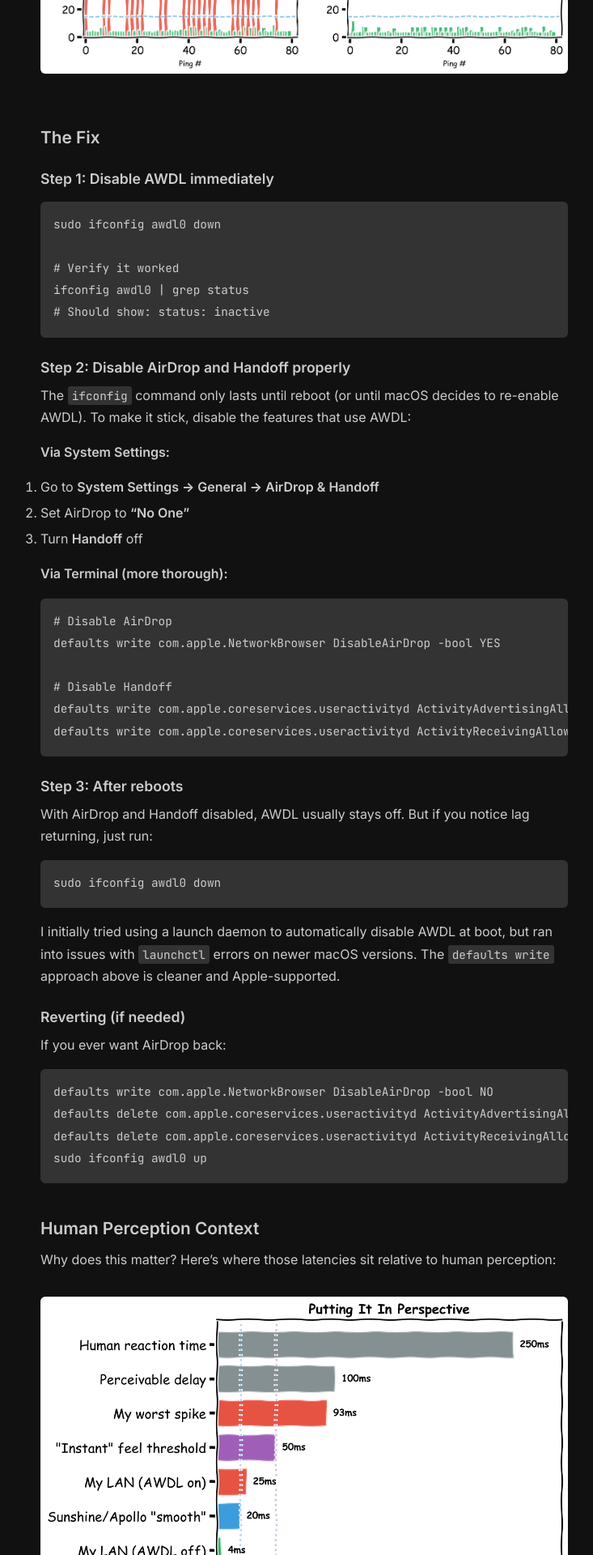
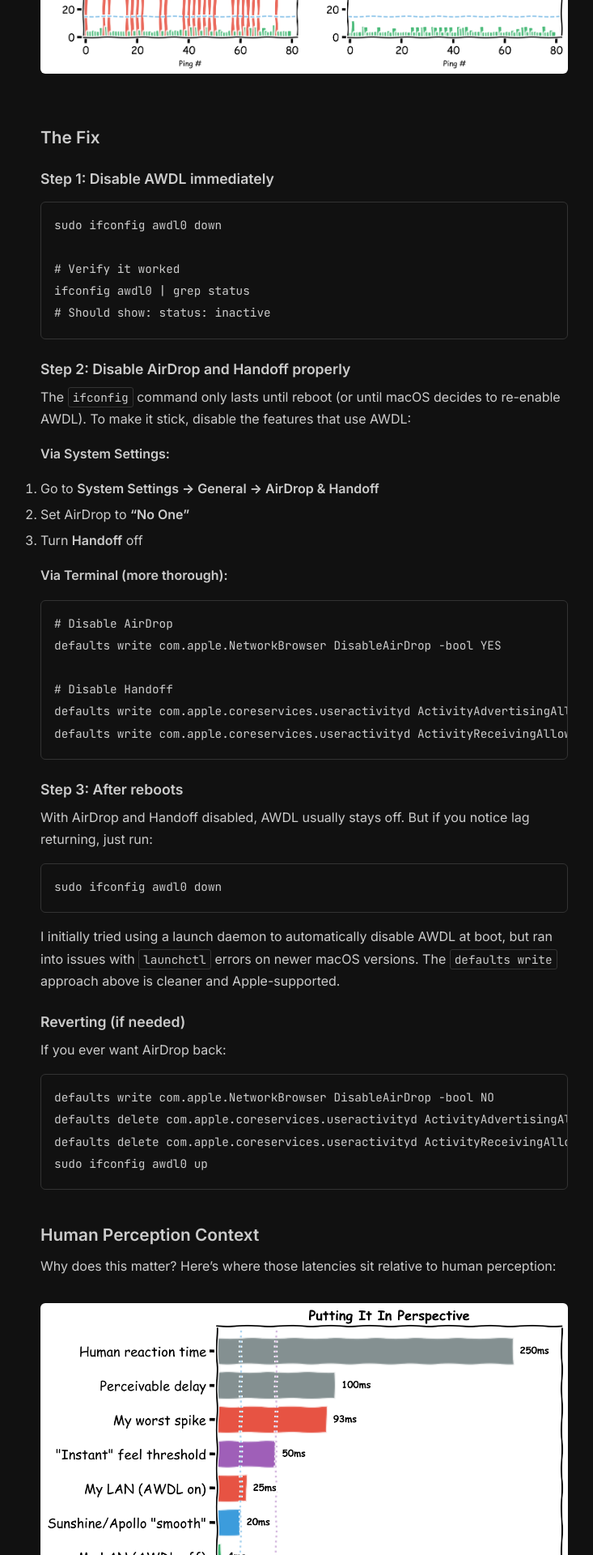
Before and after one commit to AdamLovattDevOps/adamlovattdevops.github.io, a Jekyll site: the page built from _posts/2026-02-05-awdl-latency-killer.md, in a window 1280 px wide. Shown: the part 2311-4231 px from the top of the page at 81% size, without its empty margins (264-997 px from the left). Built offline with Jekyll 4.4.1, drawn with Linux system fonts in a browser that asks for light colours.

Commit message:
Remove all background color variations - borders only
No more banding - code blocks and images use same bg as page

Co-Authored-By: Claude Opus 4.5 <noreply@anthropic.com>

```diff
--- a/_layouts/default.html
+++ b/_layouts/default.html
@@ -83,13 +83,13 @@
     code {
       font-family: 'JetBrains Mono', monospace;
       font-size: 0.9em;
-      background: var(--border);
+      border: 1px solid var(--border);
       padding: 2px 5px;
       border-radius: 3px;
     }
 
     pre {
-      background: var(--border);
+      border: 1px solid var(--border);
       border-radius: 6px;
       padding: 16px;
       overflow-x: auto;
@@ -97,7 +97,7 @@
     }
 
     pre code {
-      background: none;
+      border: none;
       padding: 0;
     }
 
@@ -105,6 +105,7 @@
       max-width: 100%;
       border-radius: 6px;
       margin: 1em 0;
+      background: var(--bg);
     }
 
     table {
```
